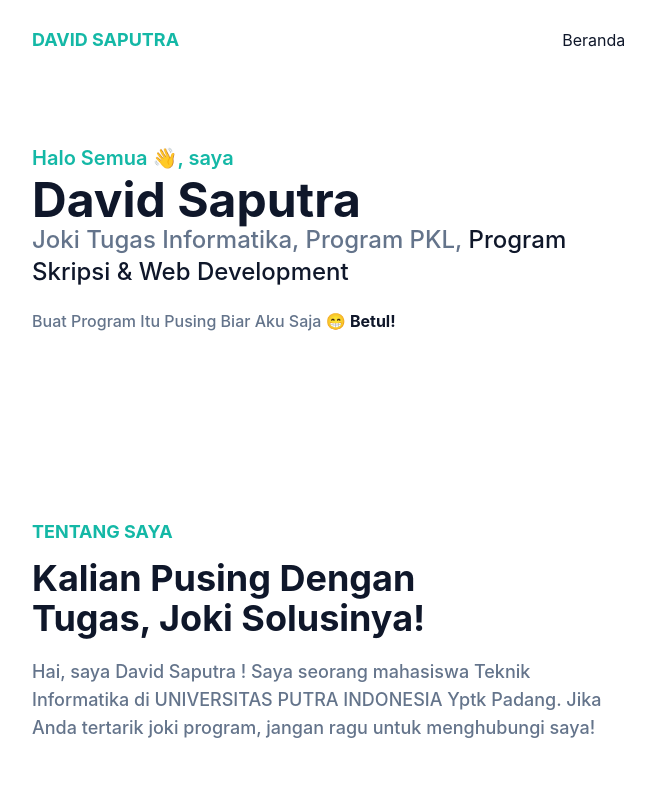
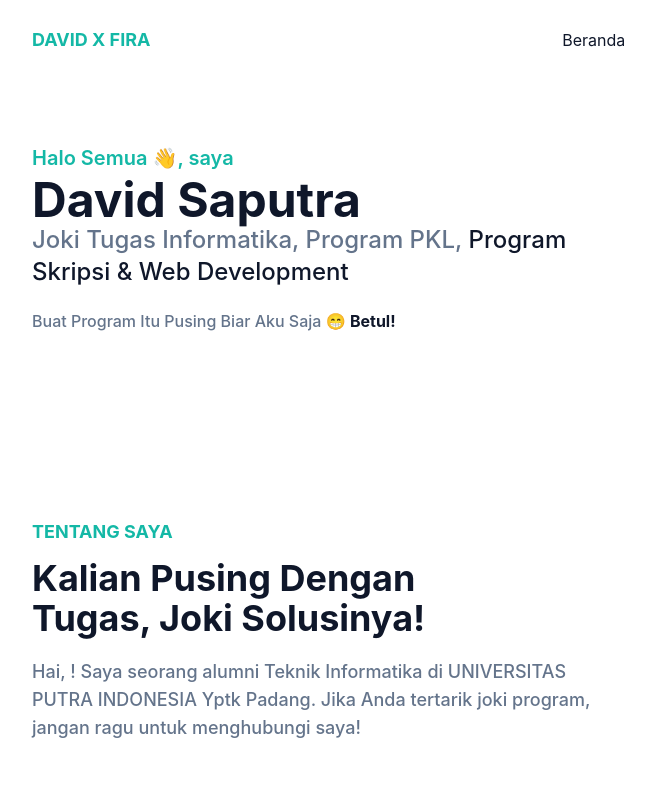
Before and after one commit to Dafitsaputra58/Joki-Program-PKL-Skripsi, a website: page index.html in a window 1280 px wide. Shown: the top 800 px of the page, 0-651 px from the left. Drawn offline with Linux system fonts and the light colour scheme.

Commit message:
Update index.html

```diff
--- a/index.html
+++ b/index.html
@@ -4,7 +4,7 @@
     <meta charset="UTF-8" />
     <meta http-equiv="X-UA-Compatible" content="IE=edge" />
     <meta name="viewport" content="width=device-width, initial-scale=1.0" />
-    <title>Joki Tugas & Program | David Saputra</title>
+    <title>Joki Tugas & Program | David X Fira</title>
     <link href="dist/css/final.css" rel="stylesheet" />
     <script>
       if (localStorage.theme === 'dark' || (!('theme' in localStorage) && window.matchMedia('(prefers-color-scheme: dark)').matches)) {
@@ -20,7 +20,7 @@
       <div class="container">
         <div class="relative flex items-center justify-between">
           <div class="px-4">
-            <a href="#home" class="block py-6 text-lg font-bold text-primary">DAVID SAPUTRA</a>
+            <a href="#home" class="block py-6 text-lg font-bold text-primary">DAVID X FIRA</a>
           </div>
           <div class="flex items-center px-4">
             <button id="hamburger" name="hamburger" type="button" class="absolute right-4 block lg:hidden">
@@ -104,7 +104,7 @@
           <div class="mb-10 w-full px-4 lg:w-1/2">
             <h4 class="mb-3 text-lg font-bold uppercase text-primary">Tentang Saya</h4>
             <h2 class="mb-5 max-w-md text-3xl font-bold text-dark dark:text-white lg:text-4xl">Kalian Pusing Dengan Tugas, Joki Solusinya!</h2>
-            <p class="max-w-xl text-base font-medium text-secondary lg:text-lg">Hai, saya David Saputra ! Saya seorang mahasiswa Teknik Informatika di UNIVERSITAS PUTRA INDONESIA Yptk Padang.
+            <p class="max-w-xl text-base font-medium text-secondary lg:text-lg">Hai, ! Saya seorang alumni Teknik Informatika di UNIVERSITAS PUTRA INDONESIA Yptk Padang.
               Jika Anda tertarik joki program, jangan ragu untuk menghubungi saya!</p>
           </div>
           <div class="w-full px-4 lg:w-1/2">
```
